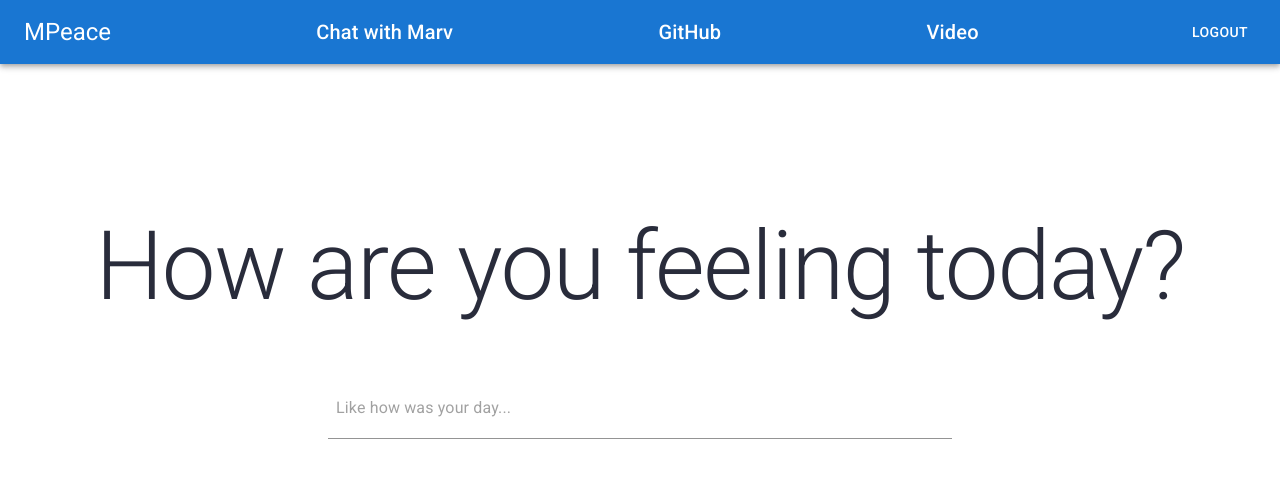
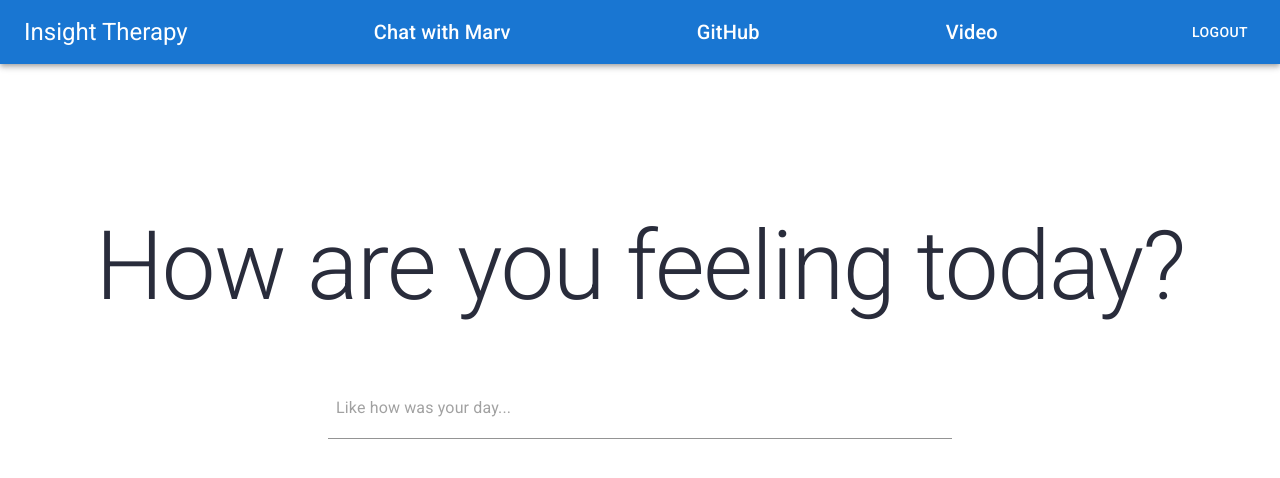
Before and after one commit to nawed2611/Get-Sanity, a React (Vite) app in the folder client/: page /home in a window 1280 px wide. Shown: the top 478 px of the page. Built offline with nearby package versions, Linux system fonts and the light colour scheme.

Commit message:
App name modified

```diff
--- a/client/src/components/Home.jsx
+++ b/client/src/components/Home.jsx
@@ -43,7 +43,7 @@ const Home = () => {
         <AppBar position="static">
           <Toolbar>
             <Typography variant="h5" component="div" sx={{ flexGrow: 1 }}>
-              MPeace
+              Insight Therapy
             </Typography>
             <Typography variant="h6" component="div" sx={{ flexGrow: 1 }}>
               <button onClick={handleOpen}>Chat with Marv</button>
```
Also changed, not shown: 1 other file (tests, documents, lock files or other folders).
